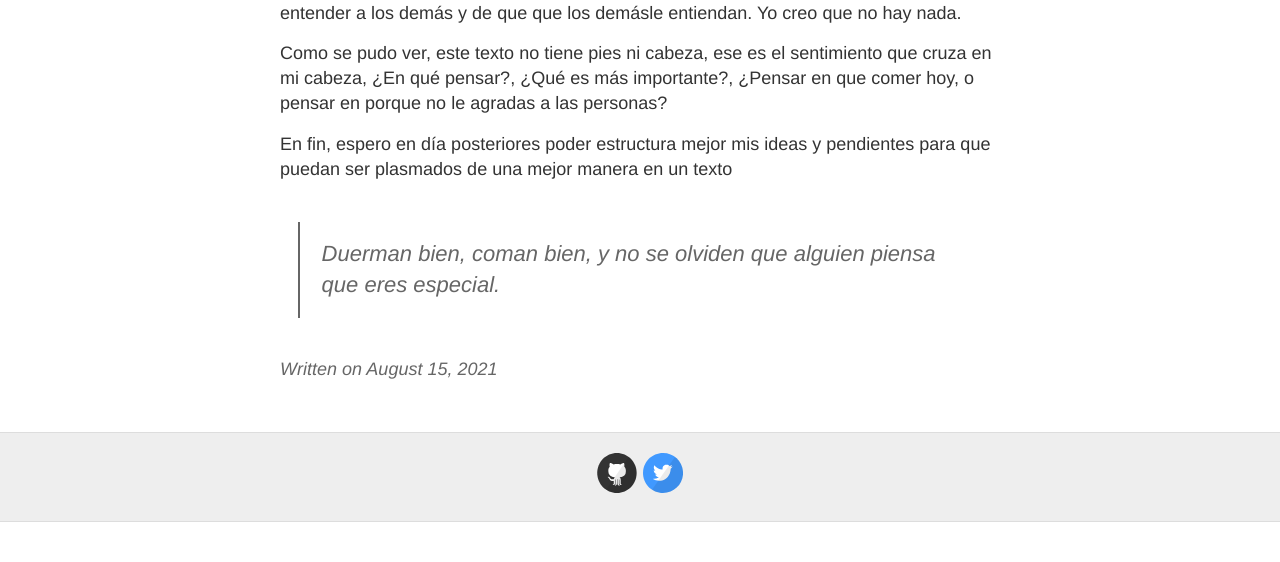
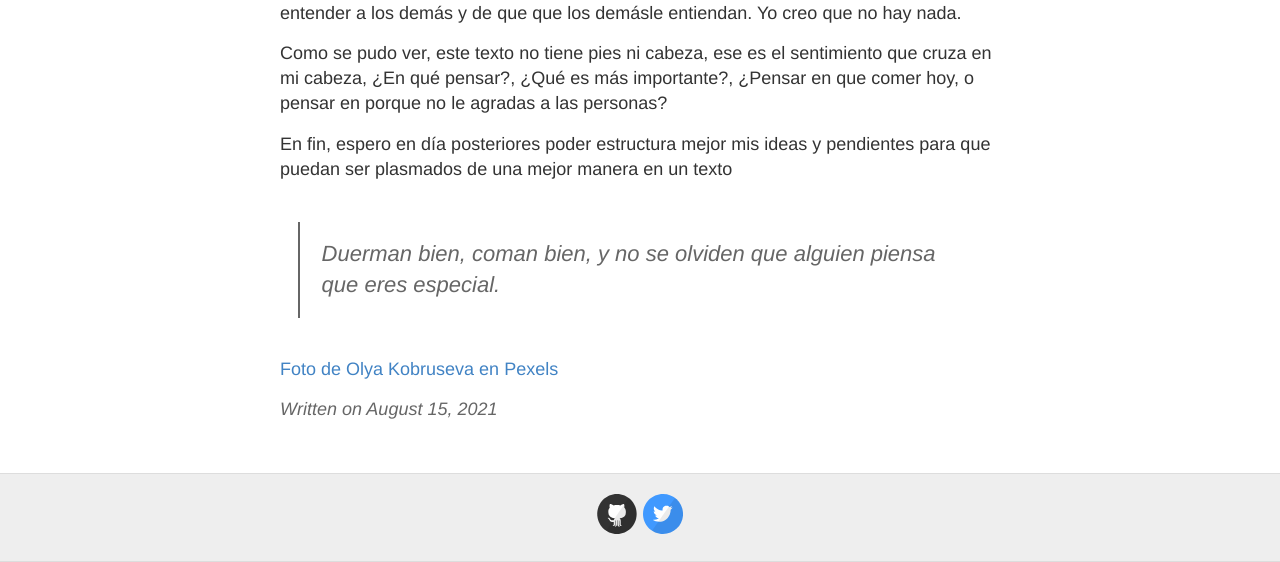
Before and after one commit to markconfig/blog-Jkyll, a Jekyll site: the page built from _posts/2021-8-15-no-se-que-pasa.md, in a window 1280 px wide. Shown: the part 820-1382 px from the top of the page. Built offline with Jekyll 4.4.1, drawn with Linux system fonts in a browser that asks for light colours; before the commit the page ends 1342 px from its top, so only the background shows below that.

Commit message:
Update 2021-8-15-no-se-que-pasa.md

```diff
--- a/_posts/2021-8-15-no-se-que-pasa.md
+++ b/_posts/2021-8-15-no-se-que-pasa.md
@@ -20,3 +20,6 @@ En fin, espero en día posteriores poder estructura mejor mis ideas y pendientes
 
 
 >Duerman bien, coman bien, y no se olviden que alguien piensa que eres especial.
+
+
+[Foto de Olya Kobruseva en Pexels](https://www.pexels.com/es-es/foto/persona-con-dificultad-y-preguntas-en-estudios-5428833/ "Foto de Kaique Rocha en Pexels")
```
